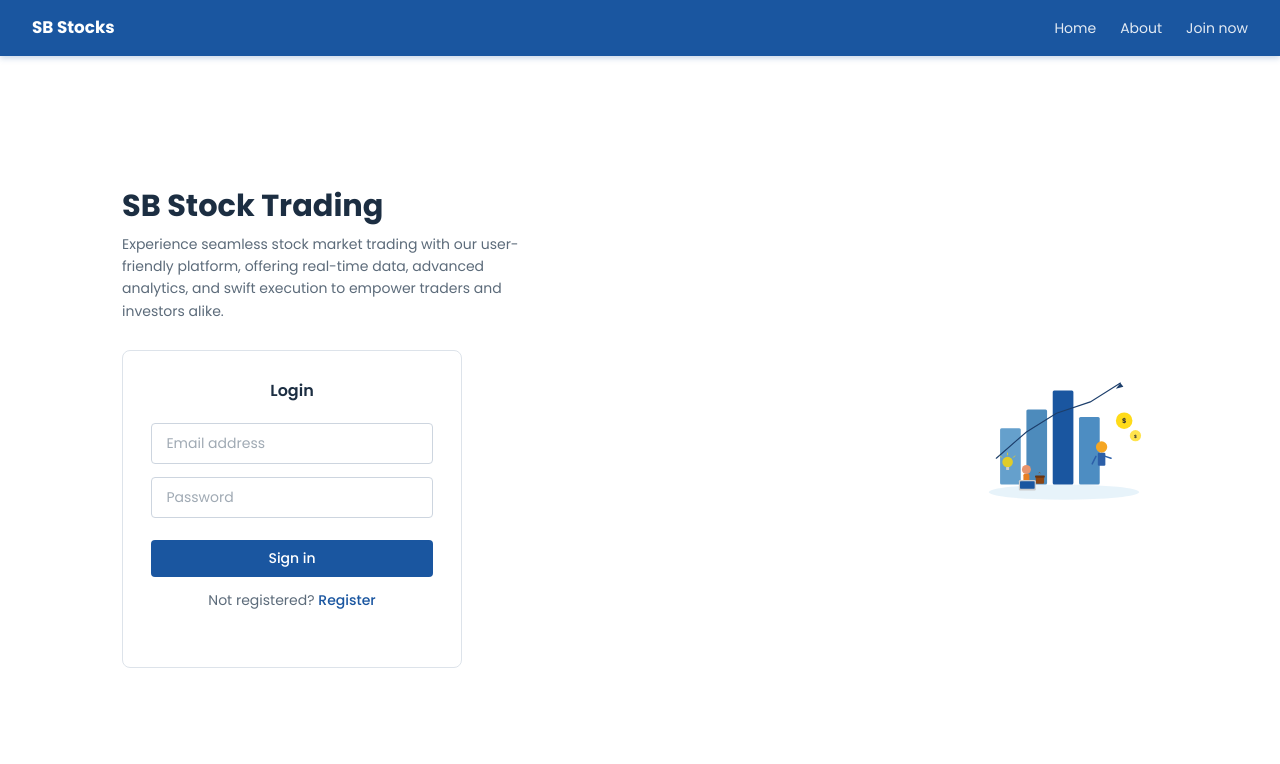
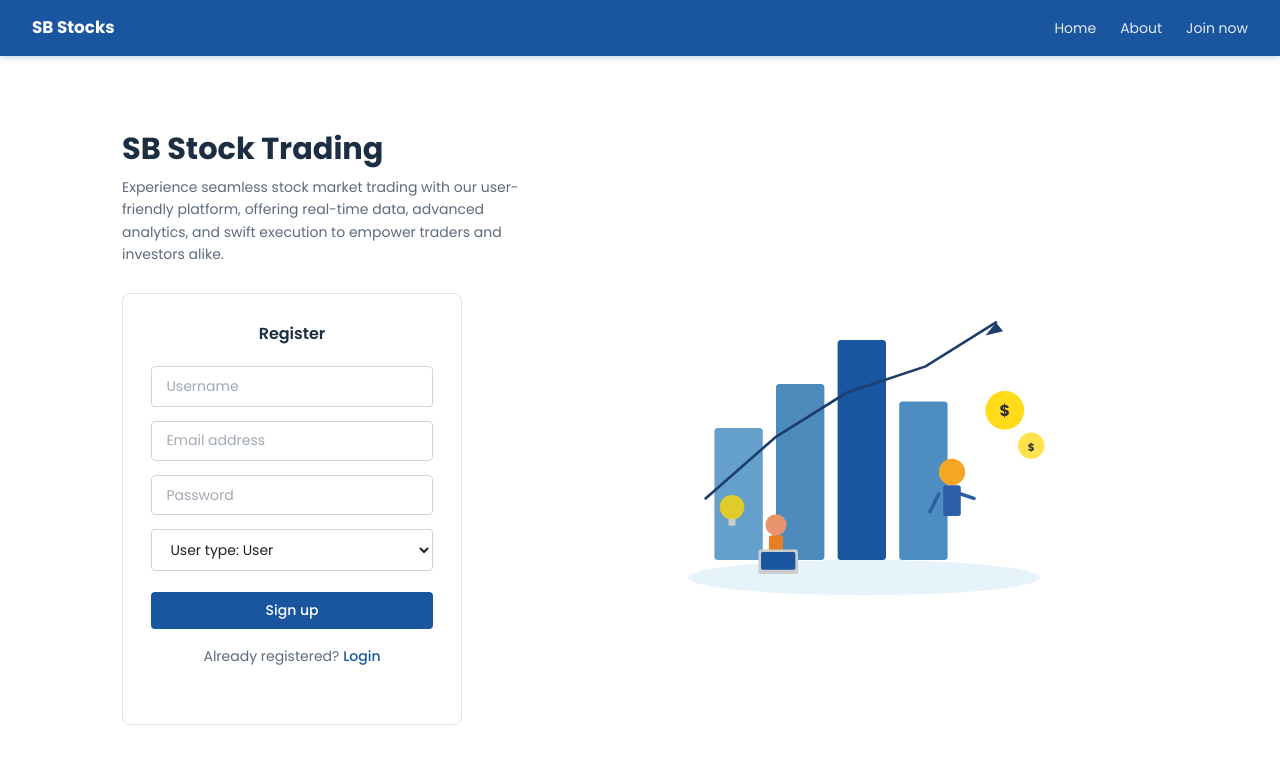
Before and after one commit to Pranjalpatel07/Stock-app, a React (Vite) app in the folder sb-stocks/client/: page / in a window 1280 px wide. Shown: the top 764 px of the page. Built offline with nearby package versions, Linux system fonts and the light colour scheme; no server answers.

Commit message:
login page

```diff
--- a/sb-stocks/client/src/App.jsx
+++ b/sb-stocks/client/src/App.jsx
@@ -36,9 +36,9 @@
       <ToastContainer position="top-right" autoClose={3000} />
       <Routes>
         {/* Public */}
-        <Route path="/" element={<Landing />} />
+        {/* <Route path="/login" element={<Landing />} /> */}
+        <Route path="/" element={<Register />} />
         <Route path="/login" element={<Login />} />
-        <Route path="/register" element={<Register />} />
         <Route path="/about" element={<Landing />} />
 
         {/* User Protected */}
```
